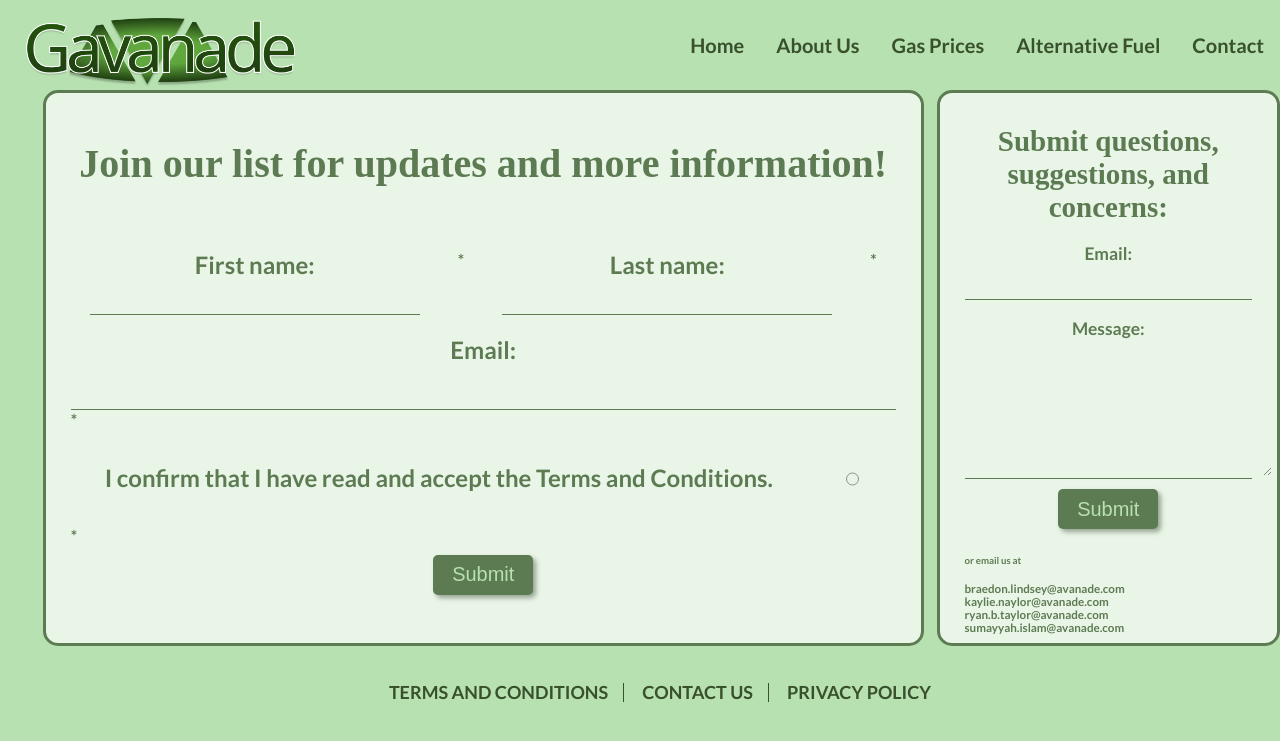
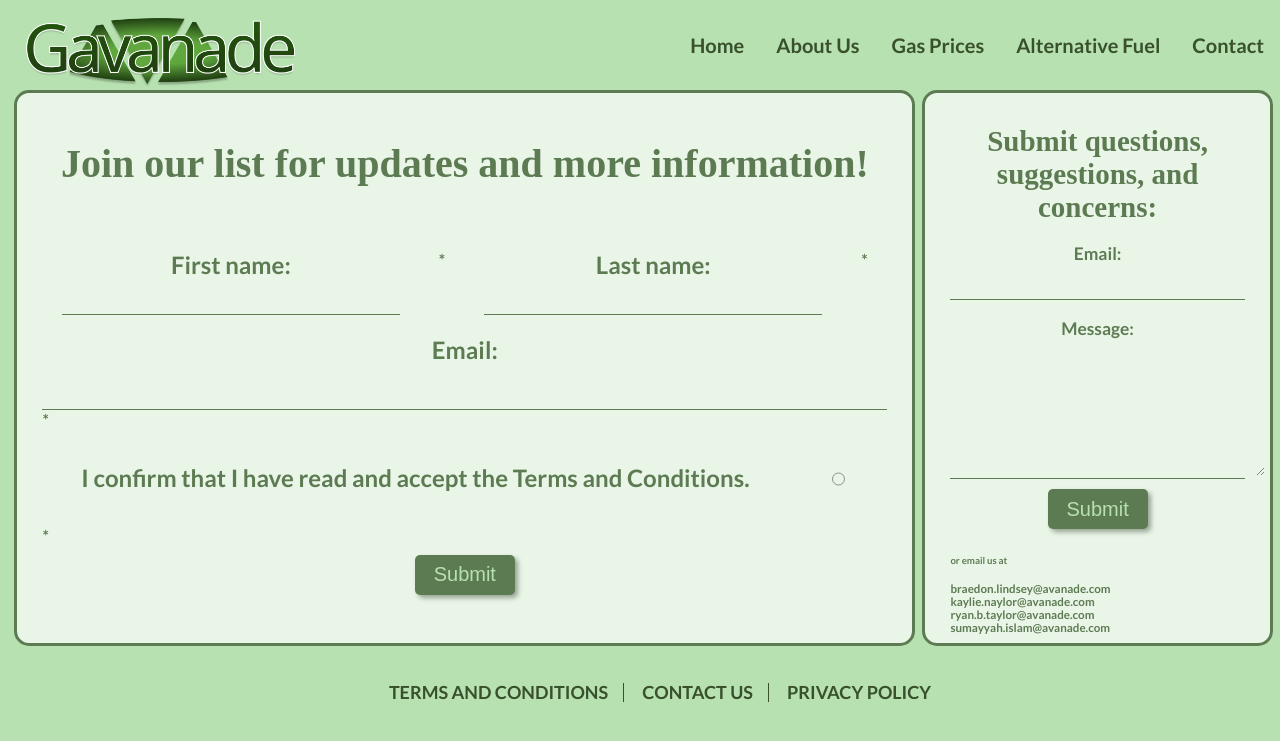
Before and after one commit to sumyisl1/Gavanade, a Flask app: page /contact in a window 1280 px wide. Shown: the top 741 px of the page. Run offline with Flask 2, Linux system fonts and the light colour scheme; some web fonts are replaced.

Commit message:
fixed formatting of contact page

```diff
--- a/app_service/static/css/main.css
+++ b/app_service/static/css/main.css
@@ -350,8 +350,7 @@ label {
 
 .contact {
   display: inline-flex;
-  margin-inline-start: 30px;
-  justify-content: space-between;
+  justify-content: space-evenly;
   align-items: stretch;
 }
 
```
